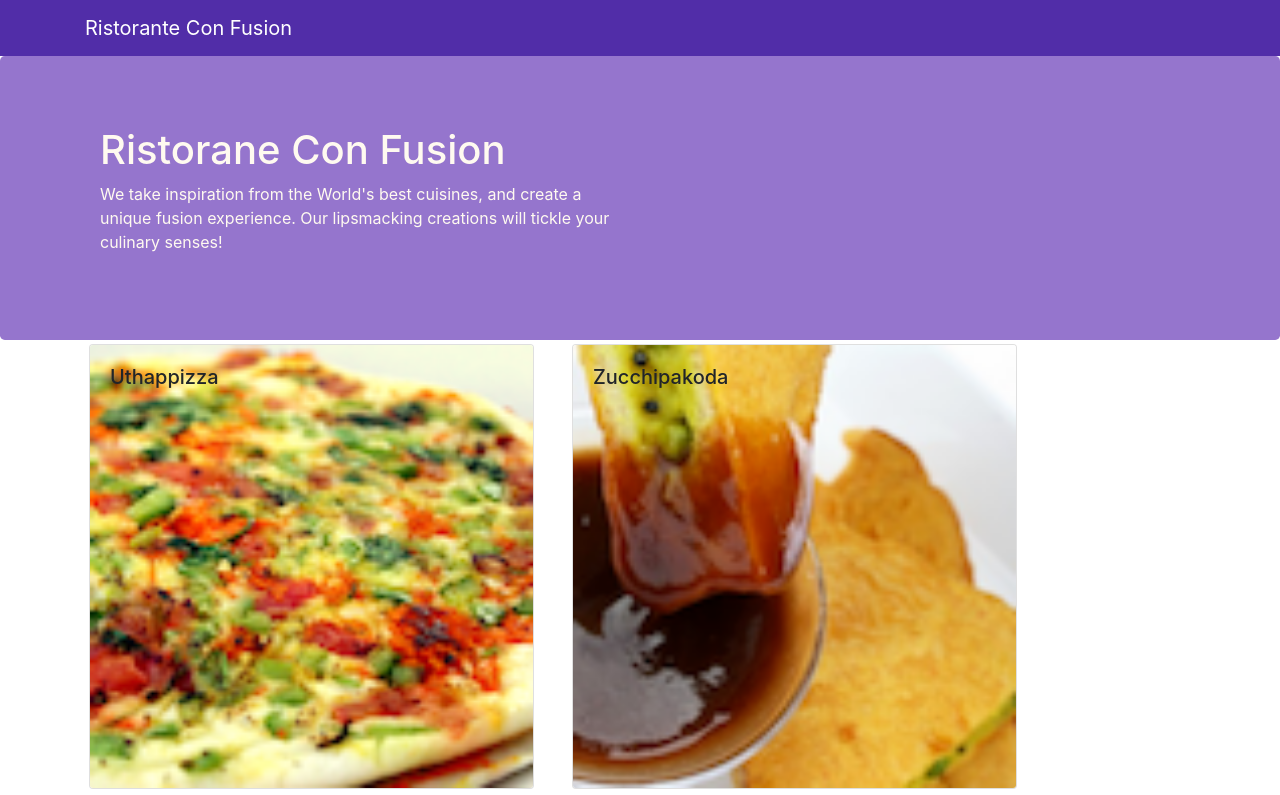
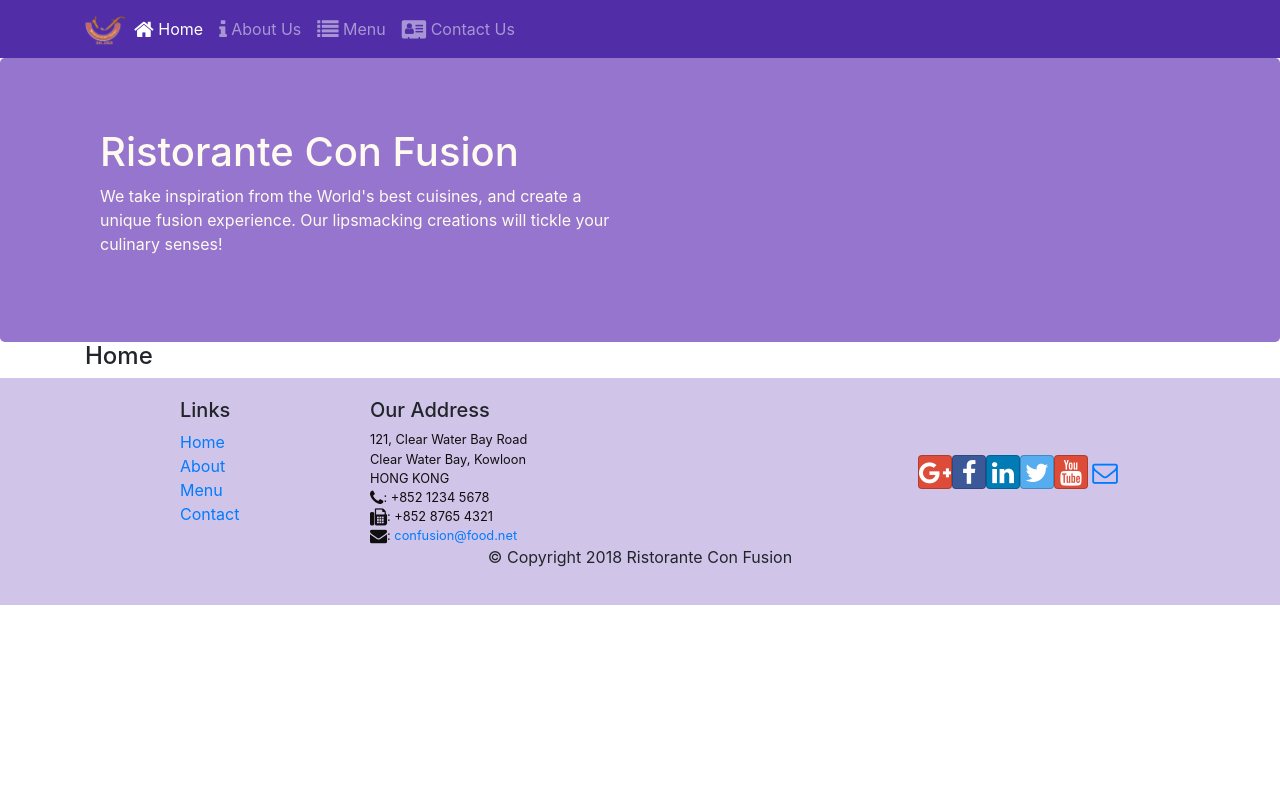
Before and after one commit to thegreatone9/ReactDev, a React (Create React App) app: page /home in a window 1280 px wide. Shown: the top 795 px of the page. Built offline with nearby package versions, Linux system fonts and the light colour scheme.

Commit message:
react-route

```diff
--- a/package.json
+++ b/package.json
@@ -12,6 +12,7 @@
     "react": "^16.13.1",
     "react-dom": "^16.13.1",
     "react-popper": "^0.9.2",
+    "react-router-dom": "^4.2.2",
     "react-scripts": "3.4.1",
     "reactstrap": "^5.0.0"
   },
--- a/src/App.js
+++ b/src/App.js
@@ -1,13 +1,17 @@
 import React, {Component} from 'react';
 import Main from './components/MainComponent';
+import { BrowserRouter } from 'react-router-dom';
 
 class App extends Component {
 
   render() {
     return (
-      <div className="">
-        <Main />
-      </div>
+      //application is now configured to use ReactRouter
+      <BrowserRouter>
+        <div className="">
+          <Main />
+        </div>
+      </BrowserRouter>
     );
   }
 }
--- a/src/components/FooterComponent.js
+++ b/src/components/FooterComponent.js
@@ -1,4 +1,5 @@
 import React, {Component} from 'react';
+import { Link } from 'react-router-dom';
 
 function Footer(props){
     return(
@@ -8,10 +9,10 @@
                     <div className="col-4 offset-1 col-sm-2">
                         <h5>Links</h5>
                         <ul className="list-unstyled">
-                            <li><a href="#">Home</a></li>
-                            <li><a href="#">About</a></li>
-                            <li><a href="#">Menu</a></li>
-                            <li><a href="contactus.html">Contact</a></li>
+                            <li><Link to="/home">Home</Link></li>
+                            <li><Link to="/about">About</Link></li>
+                            <li><Link to="/menu">Menu</Link></li>
+                            <li><Link to="/contactus">Contact</Link></li>
                         </ul>
                     </div>
                     <div className="col-7 col-sm-5">
--- a/src/components/HeaderComponent.js
+++ b/src/components/HeaderComponent.js
@@ -1,21 +1,56 @@
 import React, {Component} from 'react';
-import { Navbar, NavbarBrand, Jumbotron } from 'reactstrap';
-
+import { Navbar, NavbarBrand, Nav, NavbarToggler, Collapse, NavItem, Jumbotron } from 'reactstrap';
+import { NavLink } from 'react-router-dom';
 
 class Header extends Component {
+    constructor(props){
+        super(props);
+        this.state = {
+            isNavOpen : false
+        }
+        //need to bind in react, to use functions in JSX. alternative to using arrow function inside the onClick() in the JSX
+        this.toggleNav = this.toggleNav.bind(this);
+    }
+
+    toggleNav(){
+        this.setState({
+            isNavOpen : !this.state.isNavOpen
+        });
+    }
+
     render(){
         return(
             <React.Fragment>
-                <Navbar dark>
+                <Navbar dark expand="md">
                     <div className="container">
-                      <NavbarBrand href="/">Ristorante Con Fusion</NavbarBrand>
+                        {/*this reactstrap toggler button will be shown only for xs to sm screens. It controls collapse of navbar items*/}
+                        <NavbarToggler onClick={this.toggleNav} />
+                        <NavbarBrand className="mr-auto" href="/">
+                            <img src='assets/images/logo.png' height="30" width="41" alt='Ristorante Con Fusion'/>
+                        </NavbarBrand>
+                        <Collapse isOpen={this.state.isNavOpen} navbar>
+                            <Nav navbar>
+                                <NavItem>
+                                    <NavLink className="nav-link" to="/home"><span className="fa fa-home fa-lg"></span> Home</NavLink>
+                                </NavItem>
+                                <NavItem>
+                                    <NavLink className="nav-link" to="/aboutus"><span className="fa fa-info fa-lg"></span> About Us</NavLink>
+                                </NavItem>
+                                <NavItem>
+                                    <NavLink className="nav-link" to="/menu"><span className="fa fa-list fa-lg"></span> Menu</NavLink>
+                                </NavItem>
+                                <NavItem>
+                                    <NavLink className="nav-link" to="/contactus"><span className="fa fa-address-card fa-lg"></span> Contact Us</NavLink>
+                                </NavItem>
+                            </Nav>
+                        </Collapse>
                     </div>
                 </Navbar>
                 <Jumbotron>
                     <div class="container">
                         <div className = "row row-header">
                             <div className = "col-12 col-sm-6">
-                                <h1>Ristorane Con Fusion</h1>
+                                <h1>Ristorante Con Fusion</h1>
                                 <p>We take inspiration from the World's best cuisines, and create a unique fusion experience. Our lipsmacking creations will tickle your culinary senses!</p>
                             </div>
                         </div>
--- /dev/null
+++ b/src/components/HomeComponent.js
@@ -0,0 +1,11 @@
+import React from 'react';
+
+function Home(props) {
+    return (
+        <div className="container">
+            <h4>Home</h4>
+        </div>
+    );
+}
+
+export default Home;
--- a/src/components/MainComponent.js
+++ b/src/components/MainComponent.js
@@ -1,9 +1,11 @@
 import React, {Component} from 'react';
 import { Navbar, NavbarBrand} from 'reactstrap';
 import { DISHES } from '../shared/dishes.js';
+import { Switch, Route, Redirect } from 'react-router-dom';
 import Header from './HeaderComponent';
 import Footer from './FooterComponent';
 import Menu from './MenuComponent';
+import Home from './HomeComponent';
 import DishDetail from './DishDetailComponent';
 
 //The main component is responsible for everything related to state and data flow throughout the components
@@ -12,22 +14,28 @@
     super(props);
     this.state = {
       dishes: DISHES,
-      selectedDish: null
     };
   }
 
-  //method updating the state lies in the main component
-  onDishSelect(dishID){
-    this.setState({ selectedDish: dishID });
-    console.log(this.selectedDish);
-  }
 
   render() {
+    const HomePage = () => {
+        return(
+            <Home />
+        );
+    }
+
     return (
       <div className="">
         <Header />
-        <Menu dishes = {this.state.dishes} onClick = {(dishID) => this.onDishSelect(dishID)} />
-        <DishDetail dishID = {this.state.dishes.filter((dish) => this.state.selectedDish === dish.id)[0]}/>
+        <Switch>
+            {/*The homepage functional component is created above just under render()*/}
+            <Route path="/home" component={HomePage} />
+            {/* to pass props to component inside Route, you write it like this: */}
+            <Route exact path="/menu" component={() => <Menu dishes={this.state.dishes} />}/>
+            {/*anything doesn't match home or menu will be redirected to the default of home: */}
+            <Redirect to="/home" />
+        </Switch>
         <Footer />
       </div>
     );
```
Also changed, not shown: 1 other file (tests, documents, lock files or other folders).
